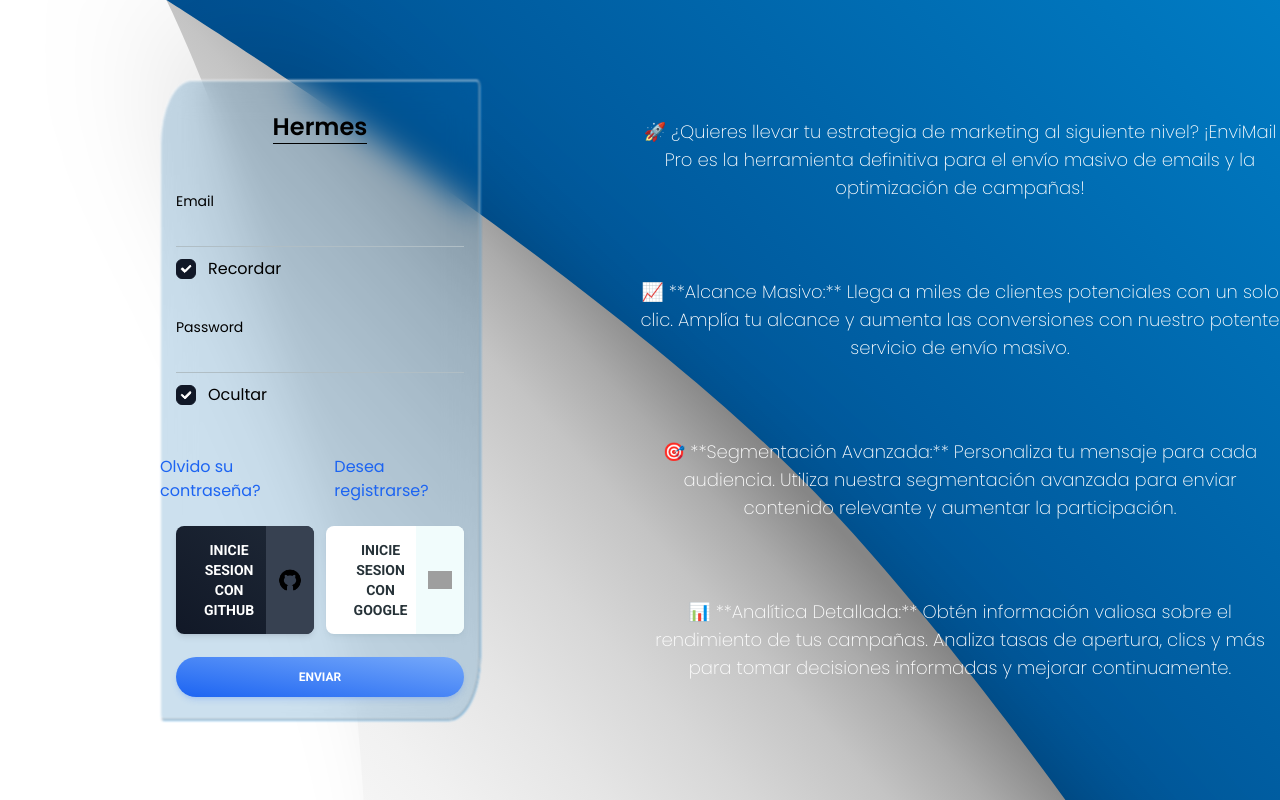
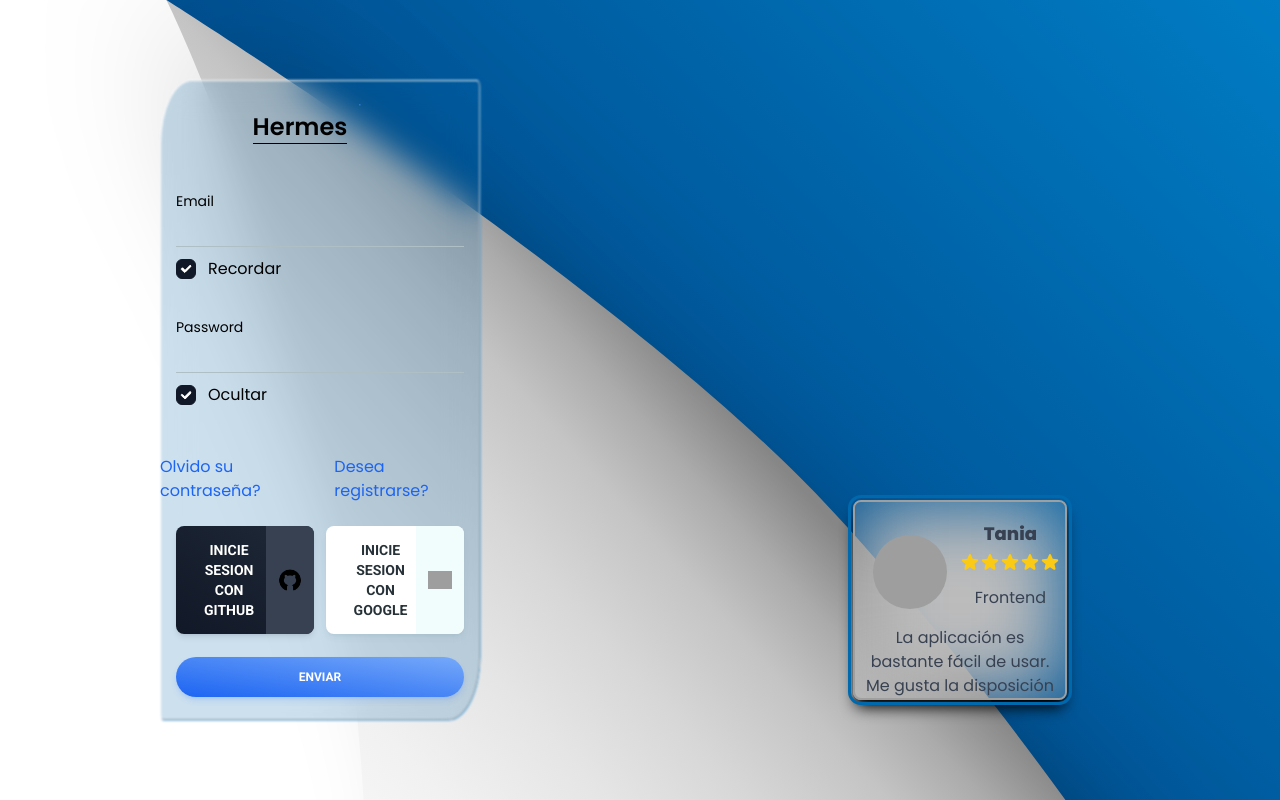
Before and after one commit to Alexis-Julian/proyecto_mailing, a Next.js app: page /home in a window 1280 px wide. Built offline with nearby package versions, Linux system fonts and the light colour scheme; grey boxes are pictures that could not be loaded.

Commit message:
Mudanza de proyecto por abandono

```diff
--- a/next.config.js
+++ b/next.config.js
@@ -1,4 +1,6 @@
 /** @type {import('next').NextConfig} */
-const nextConfig = {}
+const nextConfig = {
+	reactStrictMode: false,
+};
 
-module.exports = nextConfig
+module.exports = nextConfig;
--- /dev/null
+++ b/public/js/my-worker.js
@@ -0,0 +1,21 @@
+// my-worker.js
+
+onmessage = function (event) {
+	const data = event.data;
+	console.log("Mensaje recibido en el worker:", data);
+
+	// Realiza algún trabajo en el worker
+	const longitud = data;
+
+	const frame = 100 / longitud;
+
+	let inicio = 0;
+
+	setInterval(() => {
+		postMessage(inicio);
+		inicio = inicio + frame;
+		if (inicio == 100) {
+			inicio = 0;
+		}
+	}, 3000);
+};
--- a/src/app/globals.css
+++ b/src/app/globals.css
@@ -119,3 +119,8 @@ a {
 		color-scheme: dark;
 	}
 }
+
+/* .esteprobando {
+	transform: rotateX(0deg);
+}
+ */
--- a/src/app/home/page.jsx
+++ b/src/app/home/page.jsx
@@ -1,6 +1,7 @@
 import Form from "@/components/Form";
 
 import styles from "@/app/home/form.module.css";
+import CarrouselLogin from "@/components/CarrouselLogin";
 export default async function HomePage() {
 	const user = {
 		name: "Pepole",
@@ -17,29 +18,14 @@ export default async function HomePage() {
 						<div className={styles.form_blur}></div>
 					</div>
 				</div>
-				<div className=" w-1/2 h-[80%] my-auto  flex  justify-center">
-					<ul className="h-full flex flex-col  justify-around">
-						<li className="text-lg text-center text-white font-extralight">
-							🚀 ¿Quieres llevar tu estrategia de marketing al siguiente nivel?
-							¡EnviMail Pro es la herramienta definitiva para el envío masivo de
-							emails y la optimización de campañas!
-						</li>
-						<li className="text-lg text-center text-white font-extralight">
-							📈 **Alcance Masivo:** Llega a miles de clientes potenciales con
-							un solo clic. Amplía tu alcance y aumenta las conversiones con
-							nuestro potente servicio de envío masivo.
-						</li>
-						<li className="text-lg text-center text-white font-extralight">
-							🎯 **Segmentación Avanzada:** Personaliza tu mensaje para cada
-							audiencia. Utiliza nuestra segmentación avanzada para enviar
-							contenido relevante y aumentar la participación.
-						</li>
-						<li className="text-lg text-center text-white font-extralight">
-							📊 **Analítica Detallada:** Obtén información valiosa sobre el
-							rendimiento de tus campañas. Analiza tasas de apertura, clics y
-							más para tomar decisiones informadas y mejorar continuamente.
-						</li>
-					</ul>
+				<div className=" w-1/2 h-[100%] my-auto  grid  grid-rows-2">
+					<div className=""></div>
+					<div className="flex items-center justify-center">
+						<div className="overflow-hidden h-1/2 w-1/3 rounded-lg shadow-lg shadow-black relative border-[#9f9f9f] border-2 outline  outline-[#0068ad] outline-offset-2 ">
+							<CarrouselLogin />
+							<div className="absolute top-0 left-0 right-0 bottom-0 bg-[#bcbcbc] blur-2xl -z-[1]  "></div>
+						</div>
+					</div>
 				</div>
 			</div>
 			<div className="bg-[url('/svg/background_form.svg')] absolute bottom-0 right-0 top-0 left-0 bg-cover -scale-x-100 -z-10"></div>
--- /dev/null
+++ b/src/app/test/page.jsx
@@ -0,0 +1,44 @@
+"use client";
+import { Carousel, IconButton } from "@material-tailwind/react";
+import { useEffect, useState } from "react";
+
+export default function CarouselCustomArrows() {
+	const [rotate, setRotate] = useState("0");
+
+	useEffect(() => {
+		//Crea una instancia del Web Worker
+		const myWorker = new Worker("/js/my-worker.js");
+
+		//Enviar un mensaje al worker
+		myWorker.postMessage(4);
+
+		//Manejar mensaje recibidos del worker
+		myWorker.onmessage = function (event) {
+			console.log("Resultado recibido del worker:", event.data);
+
+			setRotate(event.data);
+		};
+
+		// Limpiar el worker cuando el componente se desmonta
+		return () => myWorker.terminate();
+	}, []);
+
+	return (
+		<div className="h-screen w-screen bg-cyan-300 flex items-center justify-center">
+			<div className="bg-white h-40 w-[600px] border-2 border-black  ">
+				<div
+					className={
+						"w-[400%]  transition-all  h-full flex " +
+						`translate-x-[-${rotate}%]`
+					}
+					id="container"
+				>
+					<div className="w-full bg-red-500 h-full"></div>
+					<div className="w-full bg-lime-600 h-full "></div>
+					<div className="w-full bg-purple-500 h-full "></div>
+					<div className="w-full bg-pink-500 h-full "></div>
+				</div>
+			</div>
+		</div>
+	);
+}
--- /dev/null
+++ b/src/components/CarrouselLogin.jsx
@@ -0,0 +1,79 @@
+"use client";
+import { useEffect, useState } from "react";
+import TestimonialCard from "./Testimonial";
+export default function CarrouselLogin() {
+	useEffect(() => {
+		const myWorker = new Worker("/js/my-worker.js");
+
+		myWorker.postMessage(5);
+
+		myWorker.onmessage = function (event) {
+			setRotate(event.data);
+		};
+
+		return () => myWorker.terminate();
+	}, []);
+
+	const feedbacks = [
+		{
+			name: "Tania",
+			job: "Frontend",
+			feedback:
+				"La aplicación es bastante fácil de usar. Me gusta la disposición limpia de las opciones y no tuve problemas.",
+			img: "",
+		},
+		{
+			name: "Carlos",
+			job: "Desarrollador Full Stack",
+			feedback:
+				"La aplicación tiene una interfaz intuitiva y las funciones son fáciles de encontrar. Me ha facilitado mucho el trabajo.",
+			img: "carlos.jpg",
+		},
+		{
+			name: "Laura",
+			job: "Diseñadora UX/UI",
+			feedback:
+				"La aplicación cuenta con un diseño atractivo y las opciones de personalización son muy útiles. ",
+			img: "laura.jpg",
+		},
+		{
+			name: "Alejandro",
+			job: "Analista de Datos",
+			feedback:
+				"Me gusta la capacidad de seguimiento y análisis que ofrece la aplicación.",
+			img: "alejandro.jpg",
+		},
+		{
+			name: "Sofía",
+			job: "Marketing Digital",
+			feedback:
+				"La aplicación ha simplificado nuestra gestión de listas y segmentación.",
+			img: "sofia.jpg",
+		},
+	];
+
+	const [rotate, setRotate] = useState("0");
+
+	const CreateCarrousel = () => {
+		const cantFeed = feedbacks.length;
+		const part = 100 / cantFeed;
+		const totalH = 100 * cantFeed;
+		return (
+			<div
+				className={
+					"w-full transition-all  duration-1000 flex flex-col flex-nowrap " +
+					`translate-y-[-${rotate}%] h-[${totalH}%]  `
+				}
+			>
+				{feedbacks.map((feedback, index) => {
+					return (
+						<div key={index} className={"m-1 rounded-lg " + `h-[${part}%]`}>
+							<TestimonialCard feedback={feedback} />
+						</div>
+					);
+				})}
+			</div>
+		);
+	};
+	return CreateCarrousel();
+}
--- a/src/components/Form.jsx
+++ b/src/components/Form.jsx
@@ -4,8 +4,15 @@ import Image from "next/image";
 export default function Form() {
 	return (
 		<form className="h-full ">
-			<div className="h-[10%] flex items-end justify-center  text-2xl text-black">
+			<div className="h-[10%] flex items-end justify-center  text-2xl text-black relative">
 				<h1 className="font-semibold border-b border-black">Hermes</h1>
+				<Image
+					src="/svg/iconproject.svg"
+					className="h-full"
+					height={40}
+					width={40}
+					alt=""
+				/>
 			</div>
 			<div className="flex flex-col justify-evenly gap-6 h-[45%] w-[90%] mx-auto   ">
 				<div className="relative">
--- /dev/null
+++ b/src/components/Testimonial.jsx
@@ -0,0 +1,70 @@
+"use client";
+import {
+	Card,
+	CardHeader,
+	CardBody,
+	Typography,
+	Avatar,
+} from "@material-tailwind/react";
+
+export default function TestimonialCard({ feedback }) {
+	function StarIcon() {
+		return (
+			<svg
+				xmlns="http://www.w3.org/2000/svg"
+				viewBox="0 0 24 24"
+				fill="currentColor"
+				className="h-5 w-5 text-yellow-300"
+			>
+				<path
+					fillRule="evenodd"
+					d="M10.788 3.21c.448-1.077 1.976-1.077 2.424 0l2.082 5.007 5.404.433c1.164.093 1.636 1.545.749 2.305l-4.117 3.527 1.257 5.273c.271 1.136-.964 2.033-1.96 1.425L12 18.354 7.373 21.18c-.996.608-2.231-.29-1.96-1.425l1.257-5.273-4.117-3.527c-.887-.76-.415-2.212.749-2.305l5.404-.433 2.082-5.006z"
+					clipRule="evenodd"
+				/>
+			</svg>
+		);
+	}
+	return (
+		<Card
+			color="transparent"
+			shadow={false}
+			className="w-full h-full  max-w-[26rem] grid grid-rows-2 items-center justify-center  relative"
+		>
+			<CardHeader
+				color="transparent"
+				floated={false}
+				shadow={false}
+				className="grid grid-cols-2 grid-rows-2 items-end justify-end m-0 mx-0 pt-3   "
+			>
+				<div className="grid items-center justify-center col-start-1 col-end-2 row-start-1 row-end-3  h-full">
+					<Avatar
+						size="xl"
+						variant="circular"
+						src="https://images.unsplash.com/photo-1633332755192-727a05c4013d?ixlib=rb-1.2.1&ixid=MnwxMjA3fDB8MHxwaG90by1wYWdlfHx8fGVufDB8fHx8&auto=format&fit=crop&w=1480&q=80"
+						alt="tania andrew"
+					/>
+				</div>
+
+				<div className="flex flex-col items-center gap-1">
+					<div className="flex flex-col gap-0.5  ">
+						<p className="text-lg font-bold  ">{feedback.name} </p>
+					</div>
+					<div className="flex">
+						<StarIcon />
+						<StarIcon />
+						<StarIcon />
+						<StarIcon />
+						<StarIcon />
+					</div>
+				</div>
+
+				<div className="grid row-start-2 row-end-3 col-start-2 col-end-3 h-full items-center ">
+					<p className="text-center font-normal">{feedback.job}</p>
+				</div>
+			</CardHeader>
+			<CardBody className="p-0 flex items-center">
+				<p className="text-center ">{feedback.feedback}</p>
+			</CardBody>
+		</Card>
+	);
+}
```
Also changed, not shown: public/css/main.css, public/svg/iconproject.svg.
